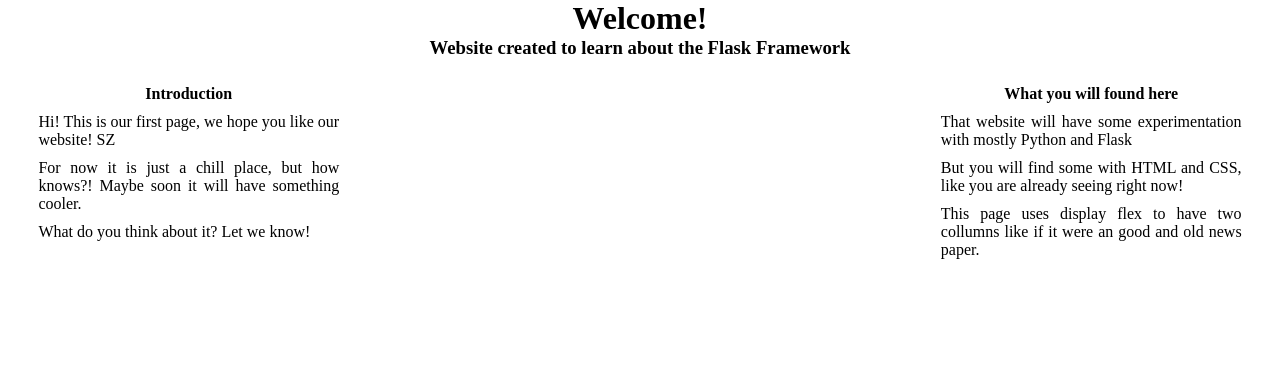
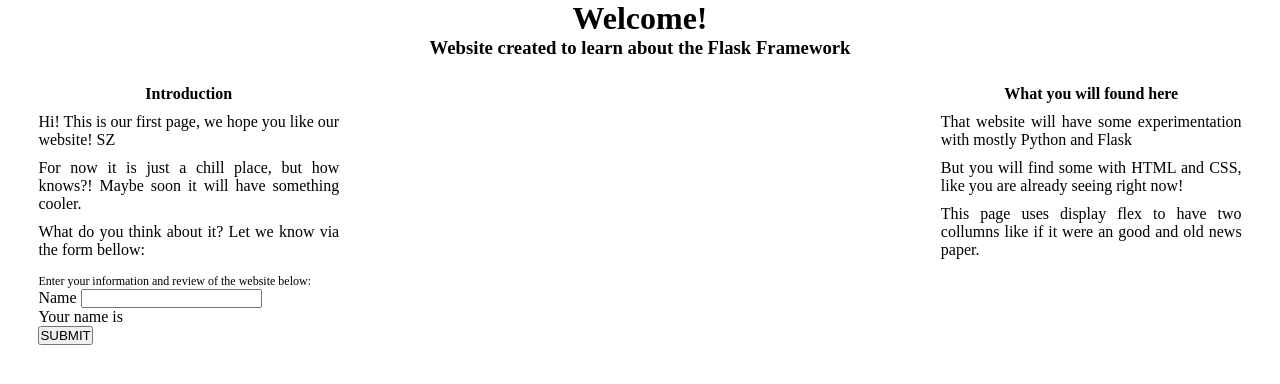
Before and after one commit to NeoArte/FlaskStudies, a Flask app: page / in a window 1280 px wide. Shown: the top 384 px of the page. Run offline with Flask 2, Linux system fonts and the light colour scheme.

Commit message:
Form POST in the index page, writes username

```diff
--- a/GettingTechnical/app.py
+++ b/GettingTechnical/app.py
@@ -6,9 +6,14 @@
 
 # Defining what happens on the app ======= o ======= o ======= o =======
 
-@app.route('/')
+@app.route('/', methods=['GET', 'POST'])
 def index():
-    return render_template("index.html") # Flask looks for the 'template' folder and then renders the 'index.html' file found there
+    name = ''
+    if request.method == "POST" and 'username' in request.form:
+        name = request.form.get('username')
+
+    return render_template("index.html", # Flask looks for the 'template' folder and then renders the 'index.html' file found there
+                            name=name)
 
 @app.route('/login')
 def login():
--- a/GettingTechnical/static/css/style.css
+++ b/GettingTechnical/static/css/style.css
@@ -19,6 +19,11 @@
     width: 25%;
     flex-wrap:wrap
 }
-.column p {
+.column-text {
     margin-top: 10px;
 }
+
+.instruction {
+    margin-top: 5%;
+    font-size: 12px;
+}
--- a/GettingTechnical/templates/index.html
+++ b/GettingTechnical/templates/index.html
@@ -17,15 +17,24 @@
     <main>
         <div class="column">
             <h4 class="title">Introduction</h4>
-            <p>Hi! This is our first page, we hope you like our website! SZ </p>
-            <p>For now it is just a chill place, but how knows?! Maybe soon it will have something cooler.</p>
-            <p>What do you think about it? Let we know!</p>
+            <p class="column-text">Hi! This is our first page, we hope you like our website! SZ </p>
+            <p class="column-text">For now it is just a chill place, but how knows?! Maybe soon it will have something cooler.</p>
+            <p class="column-text">What do you think about it? Let we know via the form bellow:</p>
+
+            <p class="instruction">Enter your information and review of the website below:</p>
+            <form method="POST" action="/">
+                <label for="name">Name</label>
+                <input type="text" id='name' name="username"><br>
+                <p>Your name is {{name}}</p>
+                <button type="submit">SUBMIT</button>
+            </form>
         </div>
+
         <div class="column">
             <h4 class="title">What you will found here</h4>
-            <p>That website will have some experimentation with mostly Python and Flask</p>
-            <p>But you will find some with HTML and CSS, like you are already seeing right now!</p>
-            <p>This page uses display flex to have two collumns like if it were an good and old news paper.</p>
+            <p class="column-text">That website will have some experimentation with mostly Python and Flask</p>
+            <p class="column-text">But you will find some with HTML and CSS, like you are already seeing right now!</p>
+            <p class="column-text">This page uses display flex to have two collumns like if it were an good and old news paper.</p>
         </div>
     </main>
 </body>
```
